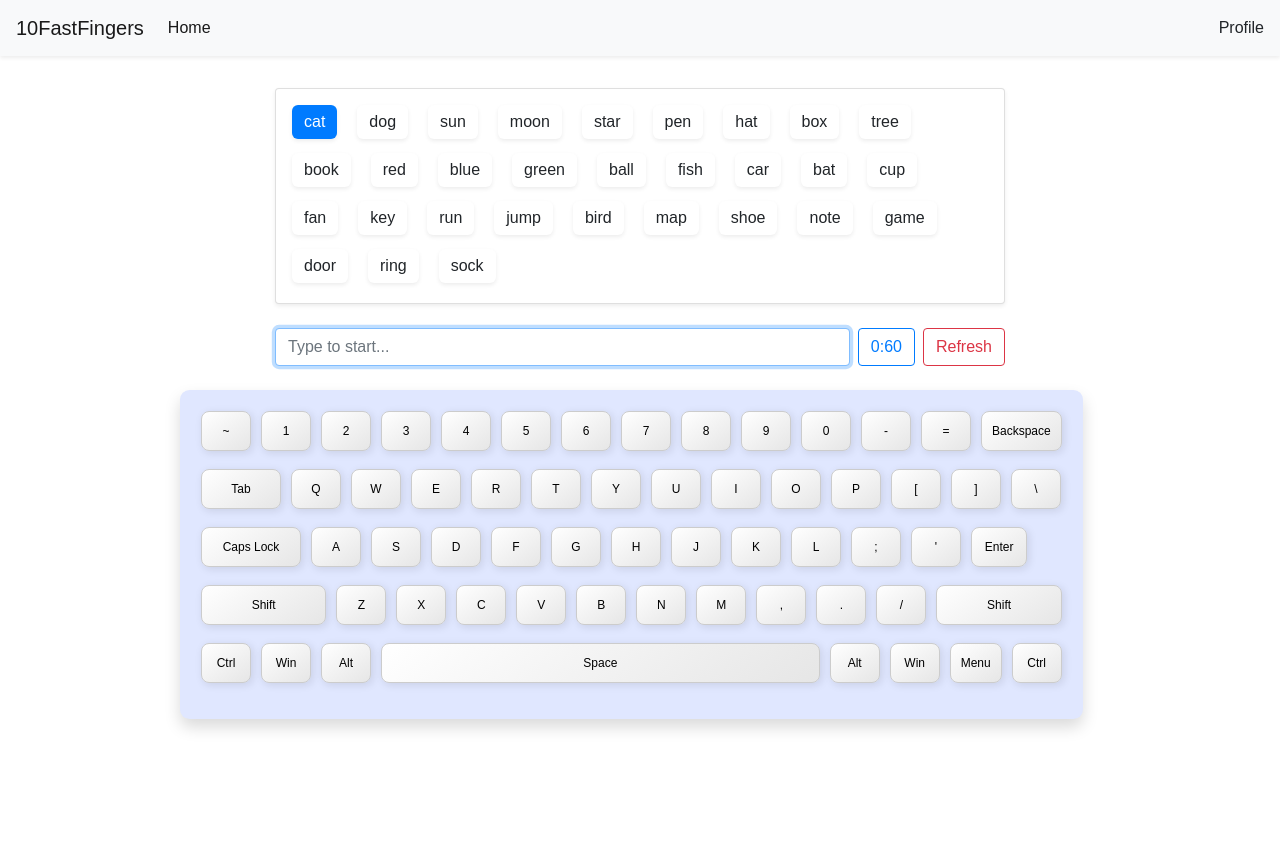
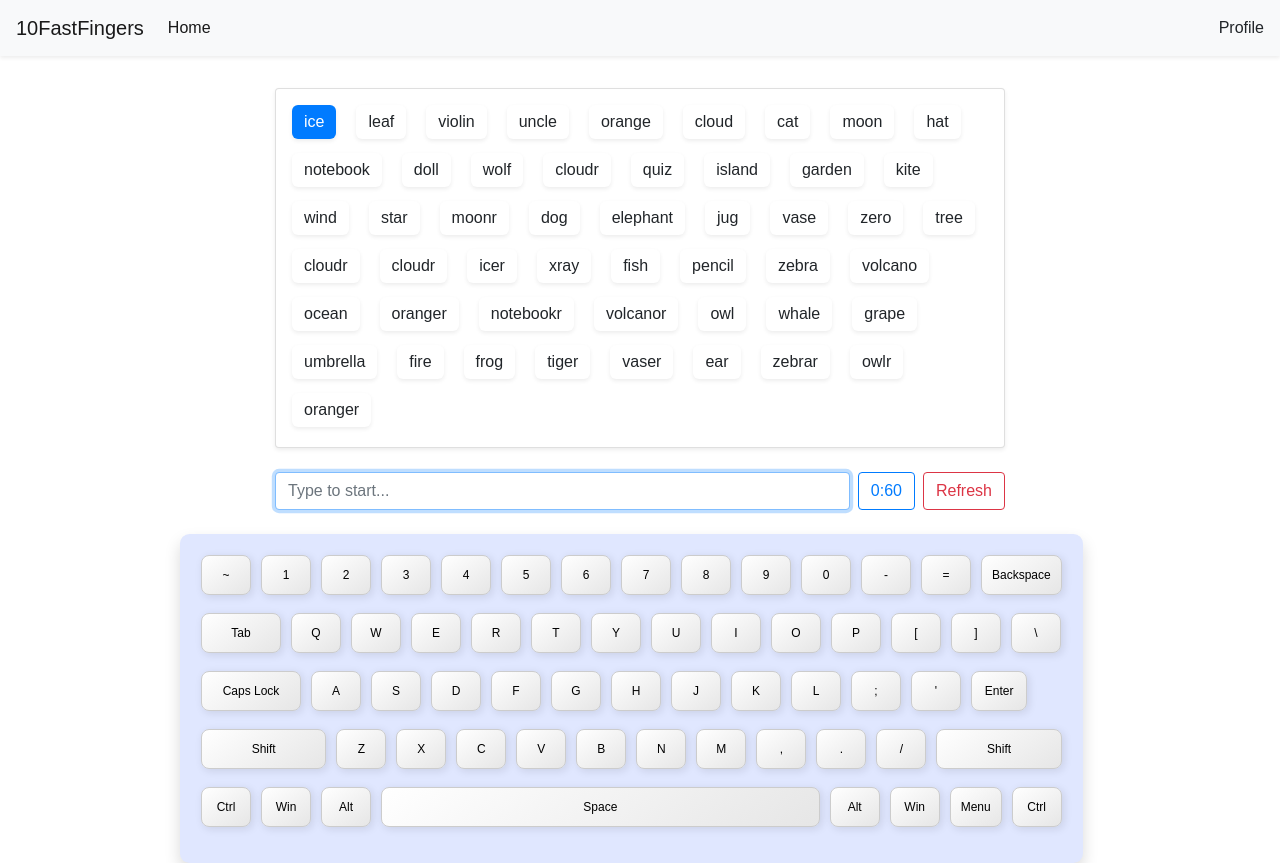
Before and after one commit to ajaymarathe/10-fast-fingers, a React (Create React App) app: page / in a window 1280 px wide. Before the commit the page ends 800 px from the top, so only its background shows below. Built offline with nearby package versions, Linux system fonts and the light colour scheme; the HTML template or start-up script is replaced by a standard one.

Commit message:
minor fixes

```diff
--- a/src/App.css
+++ /dev/null
@@ -1,38 +0,0 @@
-.App {
-  text-align: center;
-}
-
-.App-logo {
-  height: 40vmin;
-  pointer-events: none;
-}
-
-@media (prefers-reduced-motion: no-preference) {
-  .App-logo {
-    animation: App-logo-spin infinite 20s linear;
-  }
-}
-
-.App-header {
-  background-color: #282c34;
-  min-height: 100vh;
-  display: flex;
-  flex-direction: column;
-  align-items: center;
-  justify-content: center;
-  font-size: calc(10px + 2vmin);
-  color: white;
-}
-
-.App-link {
-  color: #61dafb;
-}
-
-@keyframes App-logo-spin {
-  from {
-    transform: rotate(0deg);
-  }
-  to {
-    transform: rotate(360deg);
-  }
-}
--- a/src/App.js
+++ b/src/App.js
@@ -1,44 +1,16 @@
-import { useState } from "react";
-import "./App.css";
+import { useEffect, useState } from "react";
 import Keyboard from "./Components/Keyboard";
 import WordBox from "./Components/WordBox";
 import Navbar from "./Components/Navbar";
+import { generateRandomWords } from "./common";
 
 function App() {
   const [currentKey, setCurrentKeys] = useState("");
+  const [listOfWords, setListOfWords] = useState([])
 
-  const listOfWords = [
-    "cat",
-    "dog",
-    "sun",
-    "moon",
-    "star",
-    "pen",
-    "hat",
-    "box",
-    "tree",
-    "book",
-    "red",
-    "blue",
-    "green",
-    "ball",
-    "fish",
-    "car",
-    "bat",
-    "cup",
-    "fan",
-    "key",
-    "run",
-    "jump",
-    "bird",
-    "map",
-    "shoe",
-    "note",
-    "game",
-    "door",
-    "ring",
-    "sock",
-  ];
+  useEffect(() => {
+    setListOfWords(generateRandomWords())
+  }, [])
 
   return (
     <>
--- /dev/null
+++ b/src/common.js
@@ -0,0 +1,25 @@
+function generateRandomWords(count = 50) {
+  const wordList = [
+    "apple", "banana", "cat", "dog", "elephant", "fish", "grape", "hat", "ice", "jacket", "kite", "lemon", "mouse",
+    "notebook", "orange", "pencil", "queen", "rabbit", "star", "table", "umbrella", "violin", "whale", "xylophone",
+    "yarn", "zebra", "ball", "car", "doll", "ear", "frog", "goat", "house", "igloo", "jug", "key", "lamp", "moon",
+    "nest", "owl", "pen", "quiz", "rose", "sun", "tree", "uncle", "vase", "wind", "xray", "yogurt", "zero",
+    "alien", "beach", "cloud", "drum", "egg", "fire", "garden", "hero", "island", "jungle", "kangaroo", "leaf",
+    "mountain", "nurse", "ocean", "pirate", "queen", "rain", "ship", "tiger", "unicorn", "volcano", "wolf", "yacht", "zephyr"
+];
+
+const randomWords = [];
+for (let i = 0; i < count; i++) {
+    const randomIndex = Math.floor(Math.random() * wordList.length);
+    if(!randomWords.includes(wordList[randomIndex])) {
+      randomWords.push(wordList[randomIndex]);
+    } else {
+      randomWords.push(wordList[randomIndex] + 'r');
+    }
+}
+
+return randomWords;
+}
+
+
+export { generateRandomWords };
```
